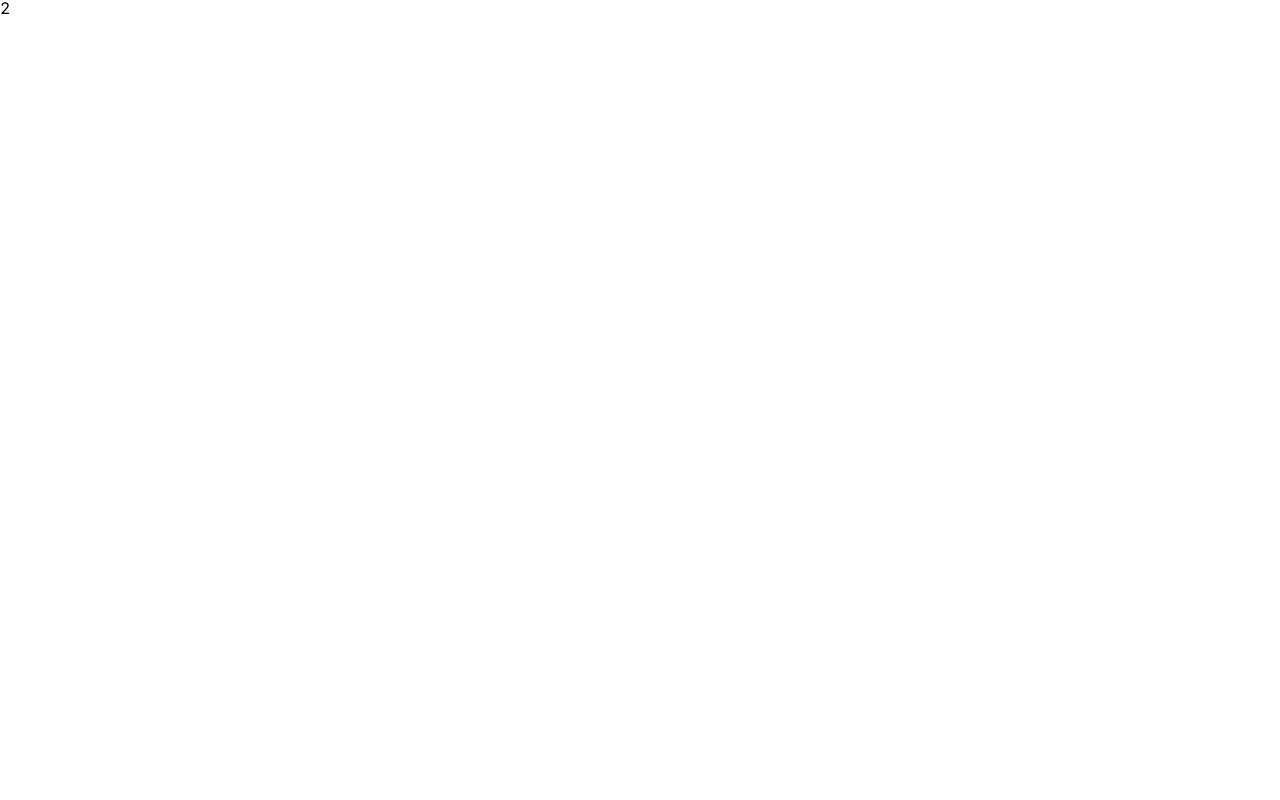
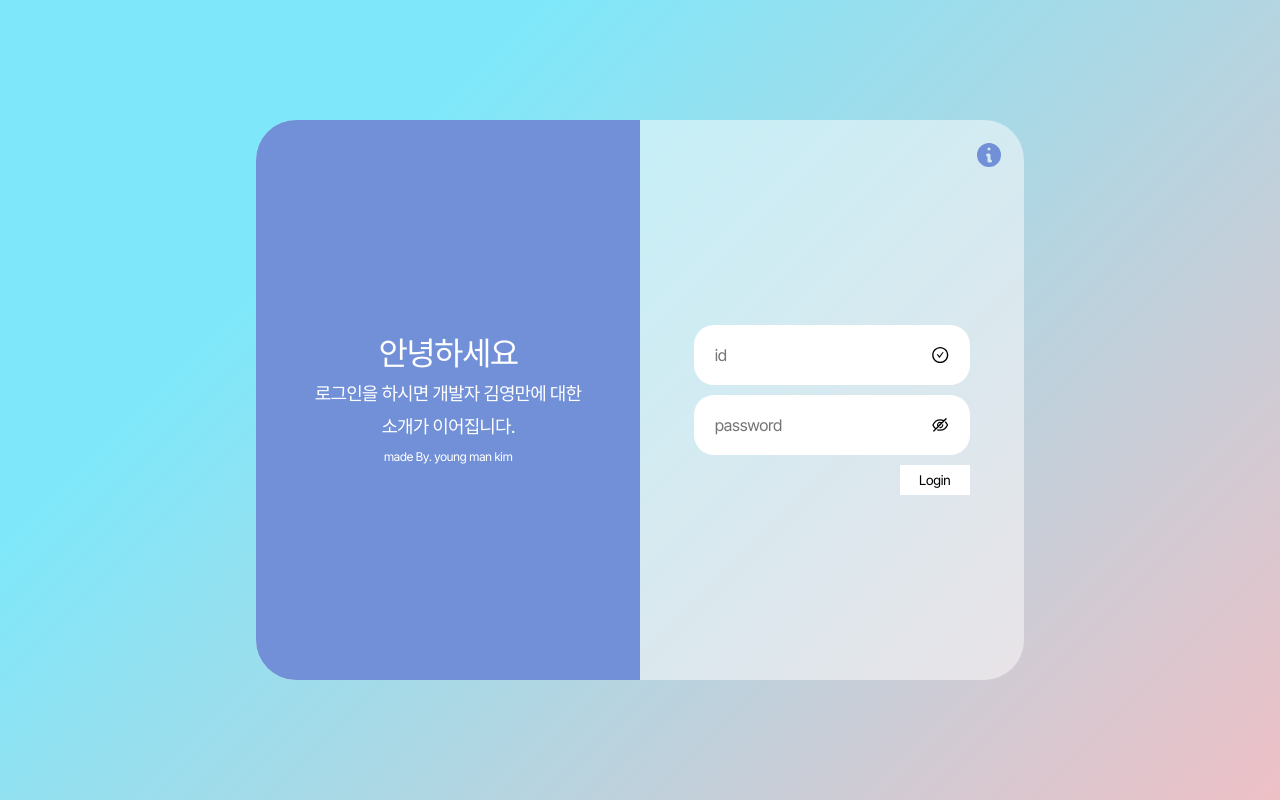
Before and after one commit to sksn12/wanted_final, a React (Create React App) app: page /login in a window 1280 px wide. Built offline with nearby package versions, Linux system fonts and the light colour scheme; a web font is replaced by a local one.

Commit message:
로그인 페이지 구현 및 라우터 분리

```diff
--- /dev/null
+++ b/src/pages/Graph/index.tsx
@@ -0,0 +1,5 @@
+const Graph = () => {
+  return <div>1</div>
+}
+
+export default Graph
--- a/src/pages/Layout/Header/header.module.scss
+++ b/src/pages/Layout/Header/header.module.scss
@@ -16,7 +16,24 @@
   .headerThemeBox {
     display: flex;
     flex-direction: row-reverse;
-    width: 30%;
+    align-items: center;
+    width: 20%;
+
+    .logOutBox {
+      @include flexbox.flexbox(center, center);
+      width: 36px;
+      height: 36px;
+      margin-left: 5px;
+      cursor: pointer;
+      border: 1px solid colors.$BODER;
+      border-radius: 50%;
+      transition: 500ms;
+
+      &:hover {
+        background-color: colors.$RED;
+        transform: rotate(-90deg);
+      }
+    }
 
     .toglelight {
       width: 52px;
--- a/src/pages/Layout/Header/index.tsx
+++ b/src/pages/Layout/Header/index.tsx
@@ -1,19 +1,30 @@
-import { useRecoilState } from 'recoil'
+import { useRecoilState, useSetRecoilState } from 'recoil'
 import { darkModeState } from 'states'
 import styles from './header.module.scss'
 import cx from 'classnames'
+import { AiOutlineLogout } from 'react-icons/ai'
+import { loginState } from 'states/login'
 
 const Header = () => {
   const [theme, setTheme] = useRecoilState(darkModeState)
+  const setLogin = useSetRecoilState(loginState)
 
   const handleThemeClick = () => {
     setTheme((prev) => (prev === 'dark' ? 'light' : 'dark'))
+  }
+
+  const handleLogOut = () => {
+    sessionStorage.removeItem('userId')
+    setLogin('')
   }
 
   return (
     <header className={styles.container}>
       <h2>Title</h2>
       <div className={styles.headerThemeBox}>
+        <button className={styles.logOutBox} onClick={handleLogOut} type='button'>
+          <AiOutlineLogout size='28px' />
+        </button>
         <div className={cx(styles.toglelight, { [styles.togleDark]: theme === 'dark' })}>
           <button
             type='button'
--- a/src/pages/Layout/Sidebar/index.tsx
+++ b/src/pages/Layout/Sidebar/index.tsx
@@ -4,6 +4,7 @@ import { CgProfile } from 'react-icons/cg'
 import { GoGraph } from 'react-icons/go'
 
 import styles from './sidebar.module.scss'
+import { Link } from 'react-router-dom'
 
 const SideBar = () => {
   return (
@@ -13,16 +14,24 @@ const SideBar = () => {
       </header>
       <ul>
         <li>
-          <CgProfile size='26px' color='grey' />
+          <Link to='/'>
+            <CgProfile size='26px' color='grey' />
+          </Link>
         </li>
         <li>
-          <RiMapPinLine size='26px' color='grey' />
+          <Link to='/map'>
+            <RiMapPinLine size='26px' color='grey' />
+          </Link>
         </li>
         <li>
-          <MdSearch size='26px' color='grey' />
+          <Link to='/serach'>
+            <MdSearch size='26px' color='grey' />
+          </Link>
         </li>
         <li>
-          <GoGraph size='26px' color='grey' />
+          <Link to='/graph'>
+            <GoGraph size='26px' color='grey' />
+          </Link>
         </li>
       </ul>
       {/* 뭘로 채울지 고민 */}
--- a/src/pages/Layout/layout.module.scss
+++ b/src/pages/Layout/layout.module.scss
@@ -6,6 +6,7 @@
   background-color: colors.$BACKGOUND;
   background-image: linear-gradient(315deg, #eec0c6 0%, #7ee8fa 74%);
   @include flexbox.flexbox(center, center);
+  transition: 500ms;
 
   .container {
     display: grid;
@@ -28,4 +29,5 @@
 .pageDark {
   background-color: colors.$DARKBACKGOUND;
   background-image: none;
+  transition: 500ms;
 }
--- a/src/pages/Login/index.tsx
+++ b/src/pages/Login/index.tsx
@@ -1,5 +1,87 @@
+import styles from './login.module.scss'
+import { AiOutlineCheckCircle, AiOutlineEyeInvisible, AiFillCheckCircle } from 'react-icons/ai'
+import { MdVisibility } from 'react-icons/md'
+import { HiInformationCircle } from 'react-icons/hi'
+import { useState, ChangeEvent, FormEvent } from 'react'
+import { emailCheck, loginVal } from 'utils/validation'
+import { loginState } from 'states/login'
+import { useSetRecoilState } from 'recoil'
+
 const Login = () => {
-  return <div>2</div>
+  const setLogin = useSetRecoilState(loginState)
+
+  const [isIdVisible, setIsIdVisible] = useState(false)
+  const [isPasswordVisible, setIsPasswordVisible] = useState(false)
+
+  const [id, setId] = useState('')
+  const [password, setPassword] = useState('')
+
+  const [loginFalse, setLoginFalse] = useState(false)
+
+  const handleVisible = () => {
+    setIsPasswordVisible((prev) => !prev)
+  }
+
+  const handleIdChange = (e: ChangeEvent<HTMLInputElement>) => {
+    emailCheck(id) ? setIsIdVisible(true) : setIsIdVisible(false)
+    const { value } = e.currentTarget
+    setId(value)
+  }
+
+  const handlePasswordChange = (e: ChangeEvent<HTMLInputElement>) => {
+    const { value } = e.currentTarget
+    setPassword(value)
+  }
+
+  const handleSubmit = (e: FormEvent<HTMLFormElement>) => {
+    e.preventDefault()
+    if (emailCheck(id) && password.length !== 0) {
+      if (loginVal(id, password)) {
+        sessionStorage.setItem('userId', 'youngman')
+        setLogin(sessionStorage.getItem('userId'))
+      } else setLoginFalse(true)
+    }
+  }
+
+  return (
+    <section className={styles.page}>
+      <div className={styles.container}>
+        <aside className={styles.aside}>
+          <h1>안녕하세요</h1>
+          <p>로그인을 하시면 개발자 김영만에 대한 </p>
+          <p>소개가 이어집니다.</p>
+
+          <p className={styles.subTitle}>made By. young man kim</p>
+        </aside>
+        <div className={styles.right}>
+          <div className={styles.infoIcon}>
+            <HiInformationCircle size='30px' fill='#7190d7' />
+          </div>
+          <form onSubmit={handleSubmit}>
+            <div className={styles.idBox}>
+              <input type='text' placeholder='id' onChange={handleIdChange} value={id} />
+              {isIdVisible ? <AiFillCheckCircle size='20px' fill='#7190d7' /> : <AiOutlineCheckCircle size='20px' />}
+            </div>
+            <div className={styles.passwordBox}>
+              <input
+                type={isPasswordVisible ? 'text' : 'password'}
+                placeholder='password'
+                onChange={handlePasswordChange}
+                value={password}
+              />
+              {isPasswordVisible ? (
+                <MdVisibility size='20px' fill='#7190d7' onClick={handleVisible} />
+              ) : (
+                <AiOutlineEyeInvisible size='20px' onClick={handleVisible} />
+              )}
+            </div>
+            {loginFalse && <p className={styles.errorMessage}>id와 password를 확인하세요</p>}
+            <button type='submit'>Login</button>
+          </form>
+        </div>
+      </div>
+    </section>
+  )
 }
 
 export default Login
--- a/src/pages/Login/login.module.scss
+++ b/src/pages/Login/login.module.scss
@@ -0,0 +1,104 @@
+@use '/src/styles/constants/colors';
+@use '/src/styles/mixins/flexbox';
+
+.page {
+  height: 100vh;
+  background-color: colors.$BACKGOUND;
+  background-image: linear-gradient(315deg, #eec0c6 0%, #7ee8fa 74%);
+  @include flexbox.flexbox(center, center);
+
+  .container {
+    display: flex;
+    flex-direction: row;
+    width: 60%;
+    height: 70%;
+    background-color: rgba(255, 254, 254, 50%);
+    border-radius: 40px;
+
+    .aside {
+      @include flexbox.flexbox(center, center);
+      flex-direction: column;
+      width: 50%;
+      height: 100%;
+      background-color: #7190d7;
+      border-radius: 40px 0 0 40px;
+
+      h1 {
+        font-size: 32px;
+        font-weight: 500;
+        color: colors.$WHITE;
+      }
+
+      p {
+        margin-top: 15px;
+        font-size: 18px;
+        font-weight: 500;
+        color: colors.$WHITE;
+      }
+
+      .subTitle {
+        font-size: 12px;
+      }
+    }
+  }
+
+  .right {
+    @include flexbox.flexbox(center, center);
+    position: relative;
+    width: 50%;
+    padding: 20px;
+
+    .infoIcon {
+      position: absolute;
+      top: 0;
+      right: 0;
+      margin: 20px 20px 0 0;
+      cursor: pointer;
+    }
+
+    form {
+      flex-direction: column;
+      width: 80%;
+      margin-top: 20px;
+      @include flexbox.flexbox(0, end);
+
+      .idBox {
+        @include flexbox.flexbox(center, center);
+        justify-content: space-between;
+        width: 100%;
+        height: 60px;
+        padding: 0 20px;
+        background-color: white;
+        border-radius: 20px;
+      }
+
+      .passwordBox {
+        justify-content: space-between;
+        width: 100%;
+        height: 60px;
+        padding: 0 20px;
+        margin-top: 10px;
+        @include flexbox.flexbox(center, center);
+        background-color: white;
+        border-radius: 20px;
+      }
+
+      input {
+        width: 100%;
+      }
+
+      .errorMessage {
+        margin-top: 10px;
+        font-size: 16px;
+        color: colors.$RED;
+      }
+
+      button {
+        width: 70px;
+        height: 30px;
+        margin-top: 10px;
+        background-color: white;
+      }
+    }
+  }
+}
--- /dev/null
+++ b/src/pages/Map/index.tsx
@@ -0,0 +1,5 @@
+const Map = () => {
+  return <div>1</div>
+}
+
+export default Map
--- /dev/null
+++ b/src/pages/Serach/index.tsx
@@ -0,0 +1,5 @@
+const SerachPage = () => {
+  return <div>1</div>
+}
+
+export default SerachPage
--- a/src/pages/index.tsx
+++ b/src/pages/index.tsx
@@ -1,14 +1,31 @@
-import { Routes, Route } from 'react-router-dom'
+import { Routes, Route, useNavigate } from 'react-router-dom'
 import HomePage from './Home/index'
 import LoginPage from './Login/index'
 import Layout from './Layout/index'
 import NotFound from './NotFound/index'
+import MapPage from './Map/index'
+import SearchPage from './Serach/index'
+import GraphPage from './Graph/index'
+import { useEffect } from 'react'
+import { useRecoilValue } from 'recoil'
+import { loginState } from '../states/login'
 
 const App = () => {
+  const isLogin = useRecoilValue(loginState)
+  const navigate = useNavigate()
+
+  useEffect(() => {
+    if (!isLogin) navigate('login')
+    else navigate('/')
+  }, [isLogin, navigate])
+
   return (
     <Routes>
       <Route path='/' element={<Layout />}>
         <Route path='' element={<HomePage />} />
+        <Route path='/map' element={<MapPage />} />
+        <Route path='/serach' element={<SearchPage />} />
+        <Route path='/graph' element={<GraphPage />} />
       </Route>
       <Route path='*' element={<NotFound />} />
       <Route path='login' element={<LoginPage />} />
--- /dev/null
+++ b/src/states/login.ts
@@ -0,0 +1,6 @@
+import { atom } from 'recoil'
+
+export const loginState = atom<string | null>({
+  key: 'login',
+  default: sessionStorage.getItem('userId'),
+})
--- /dev/null
+++ b/src/utils/validation.ts
@@ -0,0 +1,11 @@
+export function emailCheck(email: string) {
+  // eslint-disable-next-line
+  const reg = /^[0-9a-zA-Z]([-_\.]?[0-9a-zA-Z])*@[0-9a-zA-Z]([-_\.]?[0-9a-zA-Z])*\.[a-zA-Z]{2,3}$/i
+
+  return reg.test(email)
+}
+
+export function loginVal(id: string, password: string) {
+  if (id === 'sksn12@naver.com' && password === '123') return true
+  return false
+}
```
